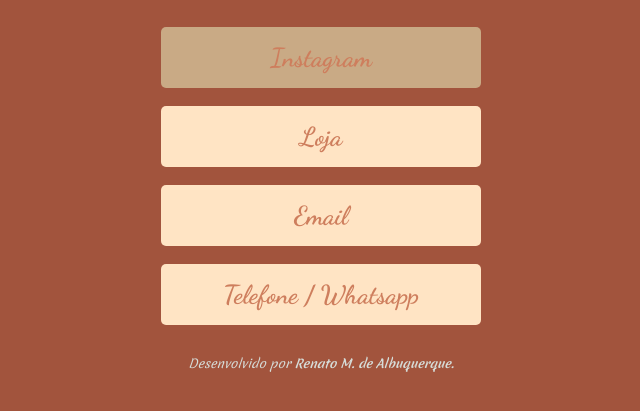
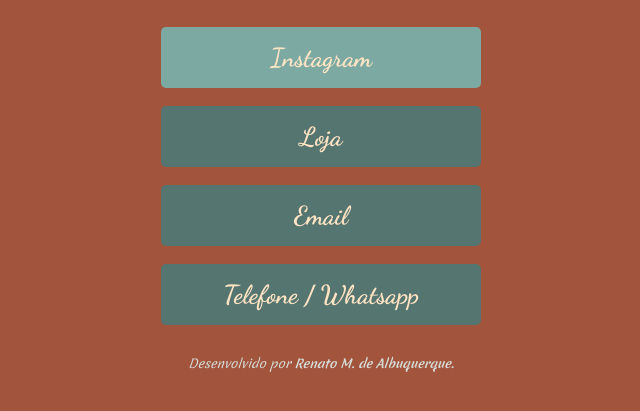
Before and after one commit to renato-albuquerque/atcss-contacts, a plain HTML site: page index.html in a window 1280 px wide. In both pictures the pointer is over the link "Instagram". Shown: the part 305-716 px from the top of the page, without its empty margins (319-959 px from the left). Drawn offline with Linux system fonts and the light colour scheme.

Commit message:
updated colors

```diff
--- a/style.css
+++ b/style.css
@@ -43,8 +43,8 @@ li {
 }
 
 a {
-    background-color: bisque;
-    color: #CE7E5D;
+    background-color: #557570;
+    color: bisque;
     padding: 15px;
     display: block;
     border-radius: 5px;
@@ -53,7 +53,7 @@ a {
 }
 
 a:hover {
-    background-color: rgb(201, 170, 133);
+    background-color: #7caaa3;
 }
 
 .developed-by {
@@ -61,7 +61,7 @@ a:hover {
 }
 
 .developed-by:hover {
-    color:#939694;
+    color:#8f9290;
 
 }
 
```
